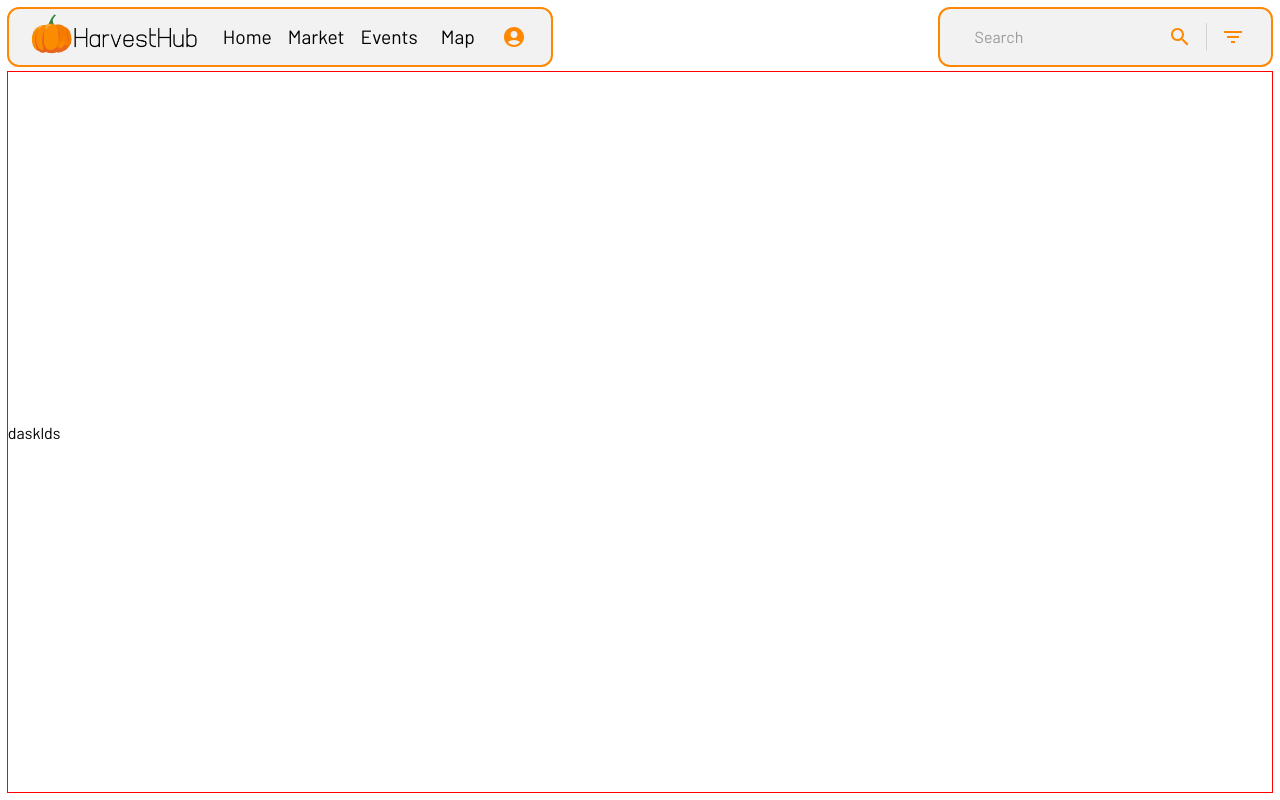
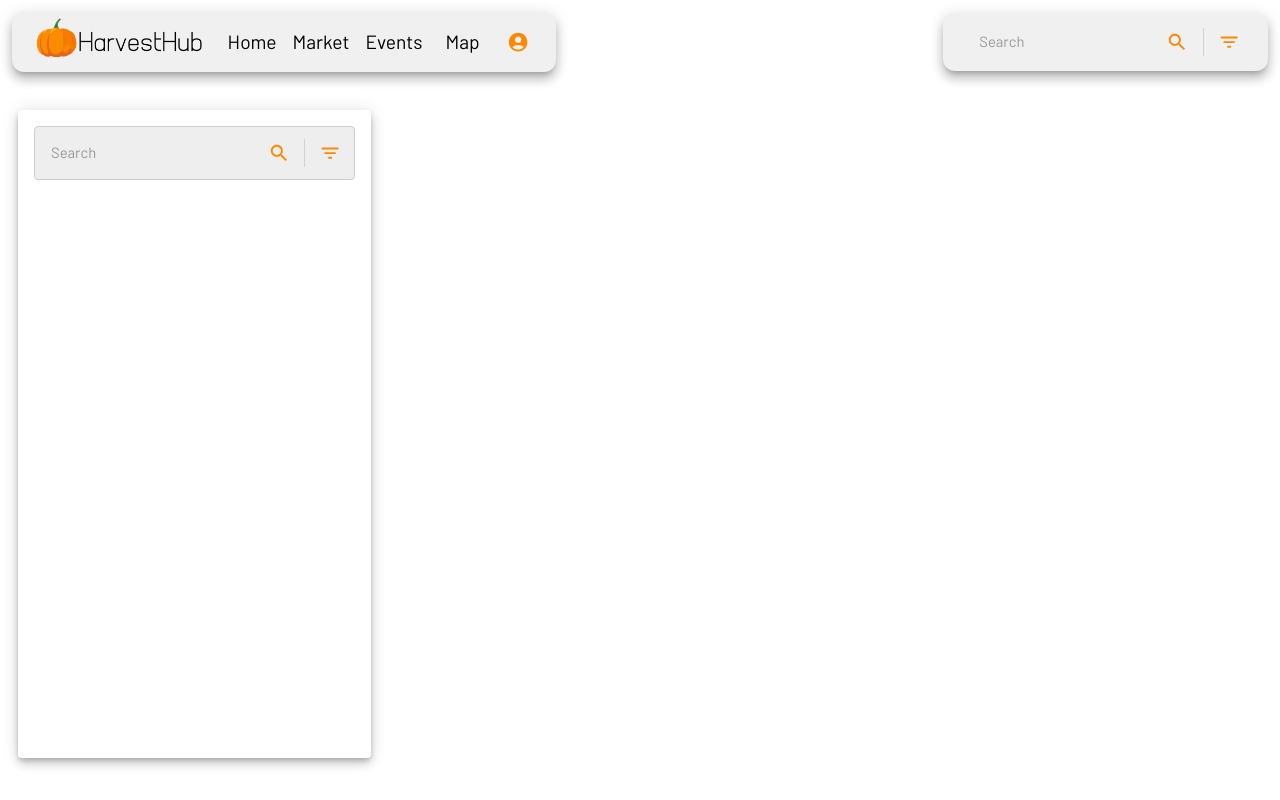
Before and after one commit to marshallmoats/hackisu, a React (Create React App) app in the folder webapp/: page /market in a window 1280 px wide. Built offline with nearby package versions, Linux system fonts and the light colour scheme; no server answers.

Commit message:
marketplace + api calls setup

```diff
--- a/webapp/src/App.css
+++ b/webapp/src/App.css
@@ -4,3 +4,19 @@
   justify-content: space-between;
   align-items: center;
 }
+
+.navbar-chip {
+  gap: 1em !important;
+  box-sizing: border-box !important;
+  padding: 0.05em 0.85em 0.05em 1.15em !important;
+  width: fit-content !important;
+  border-radius: 12px !important;
+  background: #f0f0f0 !important;
+  border: 2px solid #fe880100 !important;
+
+  transition: all 0.176s ease-out !important;
+}
+
+.navbar-chip:hover {
+  border: 2px solid #fe8801 !important;
+}
--- /dev/null
+++ b/webapp/src/components/MarketplacePage/MarketLeftSidebar.tsx
@@ -0,0 +1,24 @@
+import Paper from "@mui/material/Paper";
+import { FunctionComponent } from "react";
+import Searchbar from "../Misc/Searchbar";
+import Box from "@mui/material/Box";
+
+interface MarketLeftSidebarProps {
+
+}
+
+const MarketLeftSidebar: FunctionComponent<MarketLeftSidebarProps> = (props): JSX.Element => {
+
+    return (<Paper elevation={6} className="market-left-sidebar">
+        <Box sx={{
+            m: 2,
+            background: "#eee",
+            border: "1px solid #ccc",
+            borderRadius: "4px"
+        }}>
+            <Searchbar onChange={() => { }} />
+        </Box>
+    </Paper>);
+}
+
+export default MarketLeftSidebar;
--- /dev/null
+++ b/webapp/src/components/MarketplacePage/MarketMainContent.tsx
@@ -0,0 +1,15 @@
+import Box from "@mui/material/Box";
+import Paper from "@mui/material/Paper";
+import { FunctionComponent } from "react";
+
+interface MarketMainContentProps {
+
+}
+
+const MarketplaceMainContent: FunctionComponent<MarketMainContentProps> = (props): JSX.Element => {
+    return (<Box className="market-main-content">
+
+    </Box>);
+}
+
+export default MarketplaceMainContent;
--- a/webapp/src/components/MarketplacePage/MarketplacePage.tsx
+++ b/webapp/src/components/MarketplacePage/MarketplacePage.tsx
@@ -1,17 +1,30 @@
+import "./styles.css";
+
 import Box from "@mui/material/Box";
-import { FunctionComponent } from "react";
+import { FunctionComponent, useContext, useEffect } from "react";
+import MarketLeftSidebar from "./MarketLeftSidebar";
+import MarketMainContent from "./MarketMainContent";
+import { AppContext } from "../../context";
+import { getMarketList } from "../../utils/BackendCalls";
 
 interface MarketplacePageProps {
 
 }
 
 const MarketplacePage: FunctionComponent<MarketplacePageProps> = (props): JSX.Element => {
-    return <Box className="frsbc" style={{
-        border: "1px solid red",
-        boxSizing: "border-box",
+    const appCtx = useContext(AppContext);
+
+    useEffect(() => {
+        getMarketList().then((res) => {
+            appCtx.markets = res ?? appCtx.markets
+        })
+    }, [])
+
+    return <Box className="frsbc market-page-container" style={{
         height: "100%"
     }}>
-        dasklds
+        <MarketLeftSidebar />
+        <MarketMainContent />
     </Box>;
 }
 
--- /dev/null
+++ b/webapp/src/components/MarketplacePage/styles.css
@@ -0,0 +1,17 @@
+.market-left-sidebar {
+    width: 40vw;
+    height: 100%;
+    /* border: 1px solid green; */
+}
+
+.market-main-content {
+    width: 100%;
+    height: 100%;
+    /* border: 1px solid green; */
+}
+
+.market-page-container {
+    box-sizing: border-box;
+    gap: 2em;
+    padding: 2em 0.5em;
+}
--- a/webapp/src/components/NavBar/NavBar.tsx
+++ b/webapp/src/components/NavBar/NavBar.tsx
@@ -14,14 +14,13 @@ import IconButton from "@mui/material/IconButton";
 import Menu from "@mui/material/Menu";
 import MenuItem from "@mui/material/MenuItem";
 import Searchbar from "../Misc/Searchbar";
+import Paper from "@mui/material/Paper";
 
 interface NavBarProps {
 
 }
 
 const NavBar: FunctionComponent<NavBarProps> = (props): JSX.Element => {
-    const theme = useTheme();
-
     const [anchorEl, setAnchorEl] = useState<HTMLElement | null>(null);
     const open = Boolean(anchorEl);
 
@@ -32,25 +31,24 @@ const NavBar: FunctionComponent<NavBarProps> = (props): JSX.Element => {
         setAnchorEl(null);
     };
 
-    console.log(theme.palette);
-
-    return <Box sx={{ flexGrow: 1 }}>
-        <Box className="frsbc" style={{
+    return <Box className="frsbc" style={{
+        flexGrow: 1,
+        padding: "0.1em",
         background: "none"
     }}>
-            <Box className="frsbc" style={{
-                gap: "1em",
-                padding: "0.05em 0.85em 0.05em 1.15em",
-                width: "fit-content",
-                border: "2px solid " + theme.palette.primary.main,
-                borderRadius: "12px",
-                background: "#f2f2f2",
-            }}>
+        <Paper className="frsbc navbar-chip" elevation={8}>
             <a href="/">
-                    <img src={logo} height={52} alt="Foreman XAI by Percēv" />
+                <img src={logo} height={52} />
             </a>
 
-                <Box className="frsbc" sx={{ button: { fontSize: "1.2em", typography: { textTransform: "none", color: "#000" } } }}>
+            <Box className="frsbc" sx={{
+                button: {
+                    fontSize: "1.2em", typography: { textTransform: "none", color: "#000" },
+                    "&:hover": {
+                        background: "#ddd"
+                    }
+                }
+            }}>
                 <Button>Home</Button>
                 <Button>Market</Button>
                 <Button>Events</Button>
@@ -80,21 +78,12 @@ const NavBar: FunctionComponent<NavBarProps> = (props): JSX.Element => {
                     <MenuItem onClick={handleClose}>Log out</MenuItem>
                 </Menu>
             </Box>
-            </Box>
+        </Paper>
 
-            <Box className="frsbc" style={{
-                gap: "1em",
-                padding: "0.05em 0.85em 0.05em 1.15em",
-                width: "fit-content",
-                border: "2px solid " + theme.palette.primary.main,
-                borderRadius: "12px",
-                background: "#f2f2f2"
-            }}>
+        <Paper className="frsbc navbar-chip" elevation={8}>
             <Searchbar onChange={() => { }} />
-            </Box>
-        </Box>
-    </Box>
-
+        </Paper>
+    </Box>;
 }
 
 export default NavBar;
--- /dev/null
+++ b/webapp/src/context.ts
@@ -0,0 +1,10 @@
+import { createContext, useContext } from "react";
+import { MarketProps } from "./utils/types";
+
+export interface AppContextProps {
+    markets: MarketProps[]
+}
+
+export const AppContext = createContext<AppContextProps>({
+    markets: []
+});
--- a/webapp/src/index.tsx
+++ b/webapp/src/index.tsx
@@ -8,6 +8,8 @@ import NavBar from './components/NavBar/NavBar';
 import { createBrowserRouter, RouterProvider } from "react-router-dom";
 import { ThemeProvider } from '@mui/material/styles';
 import MarketplacePage from './components/MarketplacePage/MarketplacePage';
+import { AppContext, AppContextProps } from './context';
+import { getMarketList } from './utils/BackendCalls';
 
 const router = createBrowserRouter([
     {
@@ -25,12 +27,15 @@ const root = ReactDOM.createRoot(
     document.getElementById('root') as HTMLElement
 );
 
+const appContext: AppContextProps = { markets: [] }
+
 root.render(
     <React.StrictMode>
+        <AppContext.Provider value={appContext}>
             <ThemeProvider theme={globalTheme}>
                 <div style={{
                     height: "100vh",
-                padding: "0.425em",
+                    padding: "0.625em",
                     boxSizing: "border-box",
                     display: 'flex',
                     gap: 4,
@@ -46,6 +51,7 @@ root.render(
                     </div>
                 </div>
             </ThemeProvider>
+        </AppContext.Provider>
     </React.StrictMode>
 );
 
--- a/webapp/src/theme.ts
+++ b/webapp/src/theme.ts
@@ -11,7 +11,7 @@ const globalTheme = createTheme({
     },
 
     typography: {
-        fontSize: 14,
+        fontSize: 13,
         fontFamily: [
             'Barlow',
             '-apple-system',
--- /dev/null
+++ b/webapp/src/utils/BackendCalls.ts
@@ -0,0 +1,29 @@
+import { ENDPOINT } from "./EndpointDefinition";
+import { MarketProps } from "./types";
+
+function createMarketProps(res: any): MarketProps {
+    return {
+        id: res.id,
+        lat: res.lat,
+        long: res.long,
+        name: res.name,
+        userIds: res.user_ids
+    }
+}
+
+export async function getMarketList(): Promise<MarketProps[] | undefined> {
+    try {
+        const result: any = await fetch(`${ENDPOINT}/markets/all`, {
+            method: "GET",
+            mode: "cors",
+            headers: {
+                "accept": "application/json",
+            }
+        });
+
+        return (await result.json()).map(createMarketProps);
+    } catch (ex) {
+        console.log(ex);
+        return undefined;
+    }
+}
--- /dev/null
+++ b/webapp/src/utils/EndpointDefinition.ts
@@ -0,0 +1 @@
+export const ENDPOINT = "http://gs.kewargs.com:5000"
```
Also changed, not shown: webapp/src/utils/types.d.ts (added, +7 -0 lines). Lines whose indentation alone changed are shown as unchanged.
